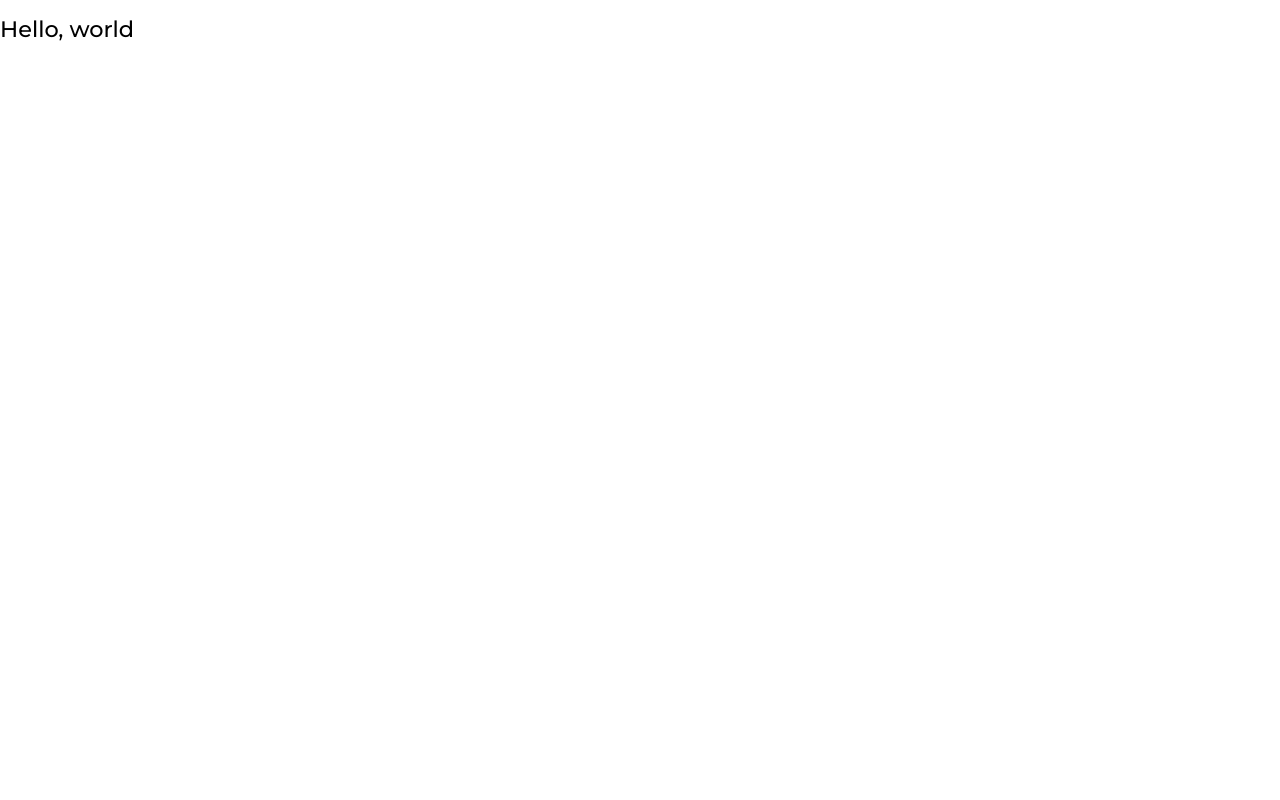
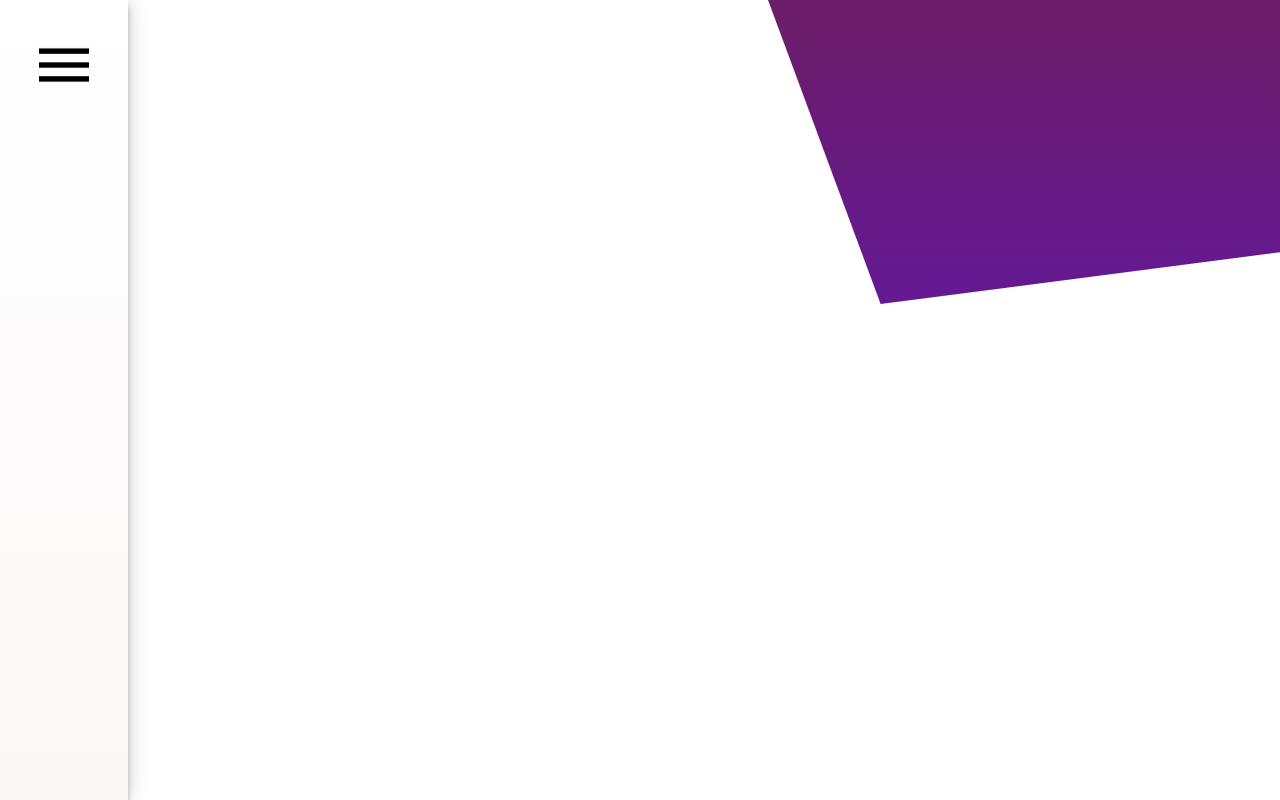
Before and after one commit to timoogo/weblearning, a website: page index.html in a window 1280 px wide. Drawn offline with Linux system fonts and the light colour scheme.

Commit message:
ajout images, style, et menu_v1

```diff
--- a/index.html
+++ b/index.html
@@ -1,5 +1,6 @@
 <!DOCTYPE html>
 <html lang="en">
+
 <head>
     <meta charset="UTF-8">
     <meta name="viewport" content="width=device-width, initial-scale=1.0">
@@ -8,12 +9,19 @@
     <link href="https://fonts.googleapis.com/css?family=Montserrat:500,700,900&display=swap" rel="stylesheet">
 
 </head>
+
 <body>
-    <h1>Hello, world</h1>
-
+    <div id="menu-section">
+        <input type="checkbox" id="menu">
+        <aside id="menu-controller">
+            <label for="menu" class="icon"></label>
+      </aside>
+    </div>
+    <section id="main"></section>
     <script src="js/date_format.js" type="text/javascript"></script>
     <script src="js/storage.js" type="text/javascript"></script>
     <script src="js/tasks.js" type="text/javascript"></script>
     <script src="js/main.js" type="text/javascript"></script>
 </body>
+
 </html>
--- a/sass/_menu_slider.scss
+++ b/sass/_menu_slider.scss
@@ -0,0 +1,28 @@
+#menu-section{
+    input{ display: none; }
+        color:rgba(var(--text-color),1);
+
+}
+
+
+#menu-controller{
+    width: calc(4.5vw + 70px);
+    min-height: 100vh;
+    box-sizing: border-box;
+    flex-shrink: 0;
+    padding-top: 40px;
+    background-image: linear-gradient(rgba(var(--sidebar-gradiant-1),1), rgba(var(--sidebar-gradiant-2),1));
+    box-shadow: 0 0px 20px (rgba(var(--shadow-color),.19),0 6px 6px (rgba(var(--shadow-color),.23)));
+    transition: transform 1s;
+
+        label{
+            width: 40%;
+            margin: 0 auto;
+            background-position: center;
+            height: 50px;
+            display: block;
+            background-image: url("../images/hamburger.png");
+            background-size: contain;
+            background-repeat: no-repeat;
+        }
+}
--- a/sass/_other.scss
+++ b/sass/_other.scss
@@ -52,3 +52,40 @@ body{
     }
 
 }
+
+#main{
+    flex-grow: 1;
+    position: relative;
+}
+#main::after{
+    content: "";
+    position: fixed;
+    top: 0;
+    right: 0;
+    z-index: -1;
+    height: 44vh;
+    width: 20%;
+    background-image: linear-gradient(rgba(var(--gradiant-1),1), rgba(var(--gradiant-2),1));
+    clip-path: polygon(0 0, 100% 0%, 100% 83%, 22% 100%);
+
+    @media(max-width: 1600px){
+        width: 30%;
+    }
+
+    @media(max-width: 1400px){
+        height: 38vh;
+        width: 40%;
+        clip-path: polygon(0, 0, 100% 0, 22% 100%);;
+    }
+
+    @media(max-width: 1100px){
+        position: absolute;
+        height: 10vh;
+        width:100% ;
+        top:auto;
+        bottom: 0;
+        clip-path: polygon(0 39%,100% 0, 100% 100%, 0 100%);
+    }
+
+
+}
```
Also changed, not shown: sass/_variables.scss (+11 -7 lines), images/close.png (added), images/hamburger.png (added), stylesheets/main.css.
